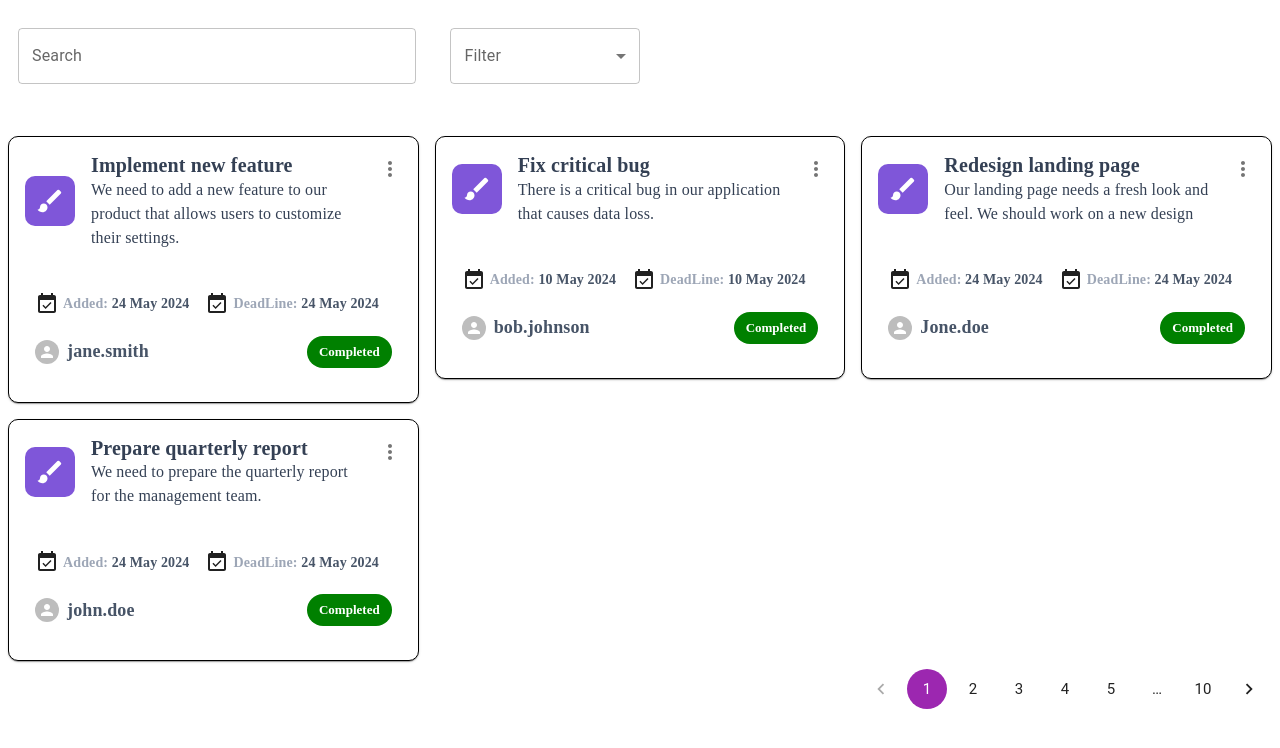
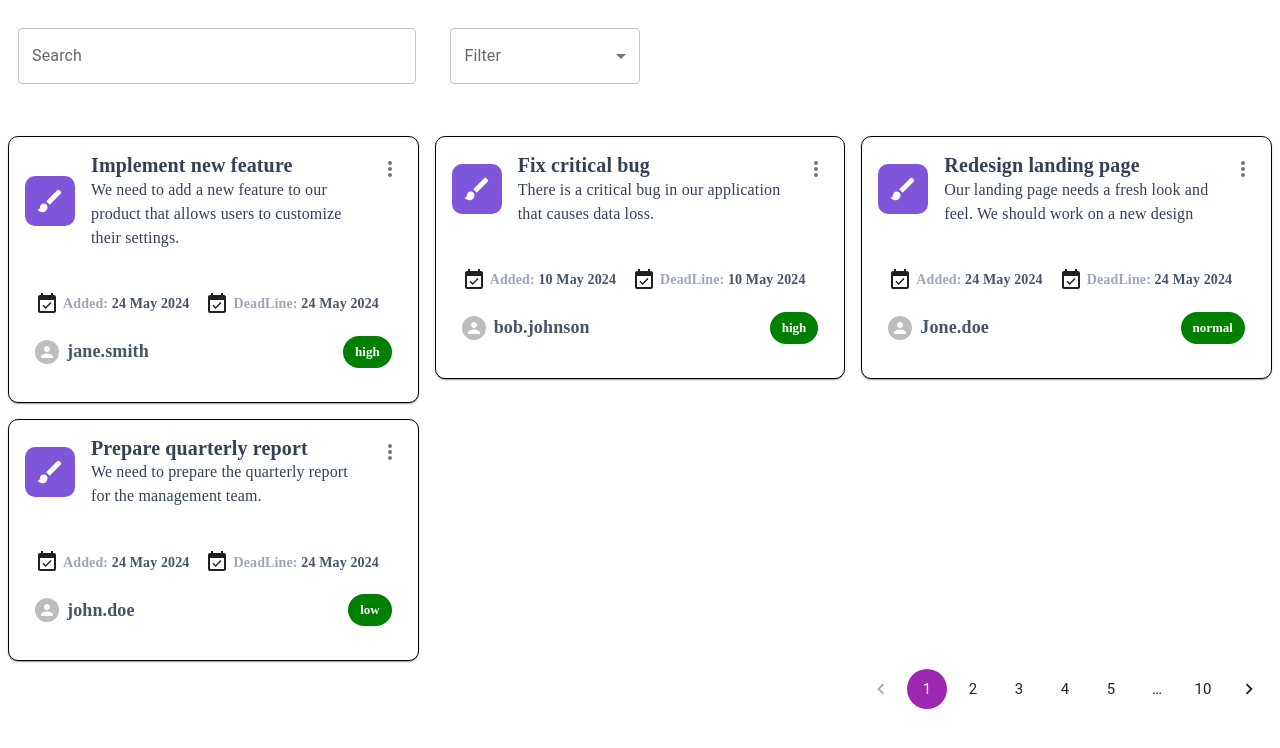
Before and after one commit to prudhvirufus/TaskManagement, a React (Vite) app: page / in a window 1280 px wide. Both pictures are taken after a click on the button "Login". Shown: the top 748 px of the page. Built offline with nearby package versions, Linux system fonts and the light colour scheme.

Commit message:
resloved build issues

```diff
--- a/src/components/TaskCard.tsx
+++ b/src/components/TaskCard.tsx
@@ -21,7 +21,7 @@ type TaskCardProps = {
   };
 
   const TaskCard: React.FC<TaskCardProps>  = ({ task }) => {
-    const { title, description, image, createdDate, priority, manager } = task;
+    const { title, description, createdDate, priority, manager } = task;
 
     return (
       <>
@@ -68,7 +68,7 @@ type TaskCardProps = {
                   {manager}
                 </Typography>
               </Box>
-              <Chip label="Completed" sx={adminCardStyles.chipStyles} />
+              <Chip label={priority} sx={adminCardStyles.chipStyles} />
             </Box>
           </CardContent>
         </Card>
```
